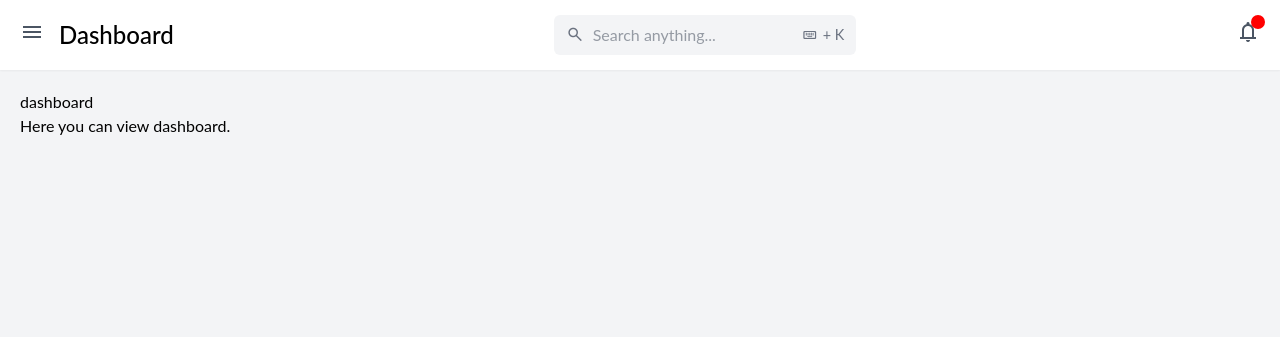
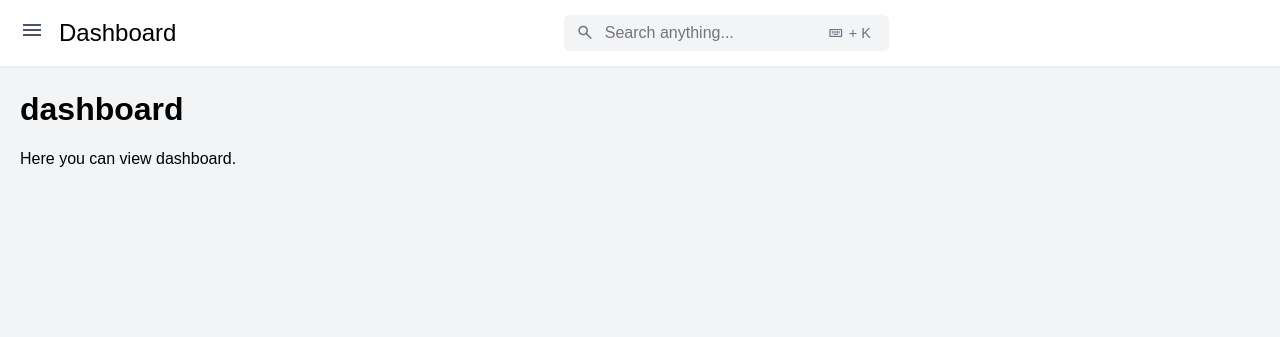
Before and after one commit to xraymundx/it38b-Enterprise, a PHP site: page / in a window 1280 px wide. Shown: the top 337 px of the page. Run offline with PHP 8.4, Linux system fonts and the light colour scheme; some libraries are stand-ins or nearby versions.

Commit message:
Refactor toolbar and sidenav styles; update toolbar title dynamically based on page

```diff
--- a/views/nurse/index.php
+++ b/views/nurse/index.php
@@ -6,13 +6,13 @@
     <meta name="viewport" content="width=device-width, initial-scale=1.0">
     <title>Nurse Dashboard</title>
     <link rel="stylesheet" href="../../style/style.css">
-    <link rel="stylesheet" href="https://fonts.googleapis.com/css2?family=Material+Symbols+Outlined:opsz,wght,FILL,GRAD@20..48,100..700,0..1,-50..200" />
-    <script src="https://unpkg.com/@tailwindcss/browser@4"></script>
+    <link rel="stylesheet"
+        href="https://fonts.googleapis.com/css2?family=Material+Symbols+Outlined:opsz,wght,FILL,GRAD@20..48,100..700,0..1,-50..200" />
     <style>
         body {
-            font-family: "Lato", sans-serif;
+            font-family: 'Poppins', sans-serif;
             background-color: #f3f4f6;
-            margin: 0; /* Reset default body margin */
+            margin: 0;
         }
 
         .toolbar {
@@ -28,12 +28,15 @@
             width: 100%;
             z-index: 2;
             box-shadow: 0 1px 2px rgba(0, 0, 0, 0.05);
-            transition: left 0.3s, width 0.3s; /* Add transition for smooth adjustment */
+            transition: left 0.3s, width 0.3s;
+            /* Add transition for smooth adjustment */
         }
 
         .toolbar.open {
-            left: 280px; /* Shift toolbar to the right when sidenav is open */
-            width: calc(100% - 280px); /* Reduce width to avoid covering sidenav */
+            left: 280px;
+            /* Shift toolbar to the right when sidenav is open */
+            width: calc(100% - 280px);
+            /* Reduce width to avoid covering sidenav */
         }
 
         .toolbar-left {
@@ -47,7 +50,8 @@
             border: none;
             font-size: 1.5rem;
             cursor: pointer;
-            color: #4b5563; /* Gray 600 */
+            color: #4b5563;
+            /* Gray 600 */
             padding: 0;
             margin: 0;
             outline: none;
@@ -57,10 +61,13 @@
             font-size: 1.5rem;
             margin: 0;
             font-weight: 500;
+            text-transform: capitalize;
+            /* Add to capitalize the title */
         }
 
         .toolbar-search {
-            background-color: #f3f4f6; /* Light gray */
+            background-color: #f3f4f6;
+            /* Light gray */
             border-radius: 6px;
             padding: 8px 12px;
             display: flex;
@@ -70,7 +77,8 @@
 
         .toolbar-search .material-symbols-outlined {
             font-size: 1.2rem;
-            color: #6b7280; /* Gray 500 */
+            color: #6b7280;
+            /* Gray 500 */
         }
 
         .toolbar-search input[type="text"] {
@@ -78,7 +86,8 @@
             background: none;
             outline: none;
             font-size: 1rem;
-            color: #374151; /* Gray 700 */
+            color: #374151;
+            /* Gray 700 */
         }
 
         .toolbar-actions {
@@ -89,7 +98,8 @@
 
         .toolbar-actions button {
             background: none;
-            border: 1px solid #6b7280; /* Gray 500 */
+            border: 1px solid #6b7280;
+            /* Gray 500 */
             color: #6b7280;
             border-radius: 6px;
             padding: 8px 12px;
@@ -107,7 +117,8 @@
 
         .toolbar-actions .notification .material-symbols-outlined {
             font-size: 1.5rem;
-            color: #4b5563; /* Gray 600 */
+            color: #4b5563;
+            /* Gray 600 */
         }
 
         .toolbar-actions .notification::after {
@@ -128,13 +139,15 @@
 
         .sidenav {
             height: 100%;
-            width: 0; /* Initially hidden */
+            width: 0;
+            /* Initially hidden */
             position: fixed;
             z-index: 1;
             top: 0;
             left: 0;
             background: linear-gradient(to bottom, #000144 46%, #000144 67%, #0002AA 100%);
-            color: white; /* Default text color for sidenav */
+            color: white;
+            /* Default text color for sidenav */
             overflow-x: hidden;
             transition: 0.3s;
             padding-top: 20px;
@@ -155,8 +168,18 @@
         }
 
         .sidenav-header h1 {
-            font-size: 1.5rem;
+            font-size: 2rem;
+            /* Increased by 5px from 1.5rem */
             margin: 0;
+            color: white;
+            /* Default white for the whole text if no span */
+        }
+
+        .sidenav-header h1 span.mf {
+            color: #00B4D8;
+        }
+
+        .sidenav-header h1 span.clinic {
             color: white;
         }
 
@@ -171,7 +194,8 @@
             padding: 10px 20px;
             text-decoration: none;
             font-size: 1rem;
-            color: white; /* Explicitly set text color to white */
+            color: white;
+            /* Explicitly set text color to white */
             display: flex;
             align-items: center;
             gap: 10px;
@@ -179,20 +203,25 @@
         }
 
         .sidenav-item:hover {
-            background-color: rgba(255, 255, 255, 0.1); /* Slightly lighter overlay on hover */
-            color: white; /* Ensure text remains white on hover */
+            background-color: rgba(255, 255, 255, 0.1);
+            /* Slightly lighter overlay on hover */
+            color: white;
+            /* Ensure text remains white on hover */
         }
 
         .sidenav-item.active {
-            background-color: #0ea5e9; /* Sky 500 */
+            background-color: #0ea5e9;
+            /* Sky 500 */
             font-weight: 500;
-            color: white; /* Ensure active text is white */
+            color: white;
+            /* Ensure active text is white */
         }
 
         .sidenav-footer {
             margin-top: auto;
             padding: 20px;
-            background-color: rgba(0, 0, 0, 0.2); /* Slightly darker overlay for footer */
+            background-color: rgba(0, 0, 0, 0.2);
+            /* Slightly darker overlay for footer */
             border-top: 1px solid rgba(255, 255, 255, 0.1);
         }
 
@@ -212,7 +241,8 @@
 
         .user-details {
             font-size: 0.9rem;
-            color: white; /* Explicitly set user details text to white */
+            color: white;
+            /* Explicitly set user details text to white */
         }
 
         .user-details strong {
@@ -223,7 +253,8 @@
             display: flex;
             align-items: center;
             gap: 10px;
-            color: white; /* Explicitly set footer link text to white */
+            color: white;
+            /* Explicitly set footer link text to white */
             text-decoration: none;
             font-size: 0.9rem;
             padding: 8px 15px;
@@ -232,20 +263,25 @@
         }
 
         .sidenav-footer a:hover {
-            background-color: rgba(255, 255, 255, 0.1); /* Slightly lighter overlay on hover */
-            color: white; /* Ensure text remains white on hover */
+            background-color: rgba(255, 255, 255, 0.1);
+            /* Slightly lighter overlay on hover */
+            color: white;
+            /* Ensure text remains white on hover */
         }
 
         .main {
-            margin-left: 0; /* Initially no margin */
+            margin-left: 0;
+            /* Initially no margin */
             padding: 20px;
-            padding-top: 70px; /* Adjust top padding to avoid overlap with toolbar */
+            padding-top: 70px;
+            /* Adjust top padding to avoid overlap with toolbar */
             transition: margin-left 0.3s;
         }
 
         .main.open {
             margin-left: 280px;
-            padding-top: 70px; /* Maintain top padding when sidenav is open */
+            padding-top: 70px;
+            /* Maintain top padding when sidenav is open */
         }
 
         .maincontainer {
@@ -254,13 +290,15 @@
 
         @media screen and (max-width: 768px) {
             .toolbar.open {
-                left: 100%; /* Move toolbar off-screen when sidenav is full width */
+                left: 100%;
+                /* Move toolbar off-screen when sidenav is full width */
                 width: 0;
             }
 
             .main.open {
                 margin-left: 100%;
-                padding-top: 70px; /* Maintain top padding */
+                padding-top: 70px;
+                /* Maintain top padding */
             }
         }
     </style>
@@ -273,12 +311,13 @@
             <button onclick="openNav()">
                 <span class="material-symbols-outlined">menu</span>
             </button>
-            <h2>Dashboard</h2>
+            <h2 id="pageTitle">Dashboard</h2>
         </div>
         <div class="toolbar-search">
             <span class="material-symbols-outlined">search</span>
             <input type="text" placeholder="Search anything...">
-            <button style="border: none; background: none; outline: none; cursor: pointer; color: #6b7280; font-size: 0.9rem; display: flex; align-items: center; gap: 5px;">
+            <button
+                style="border: none; background: none; outline: none; cursor: pointer; color: #6b7280; font-size: 0.9rem; display: flex; align-items: center; gap: 5px;">
                 <span class="material-symbols-outlined" style="font-size: 1rem;">keyboard</span> + K
             </button>
         </div>
@@ -286,12 +325,12 @@
             <div class="notification">
                 <span class="material-symbols-outlined">notifications</span>
             </div>
-            </div>
+        </div>
     </div>
 
     <div id="mySidenav" class="sidenav">
         <div class="sidenav-header">
-            <h1>MF CLINIC</h1>
+            <h1><span class="mf">MF</span> CLINIC</h1>
             <a href="javascript:void(0)" class="closebtn" onclick="closeNav()">&times;</a>
         </div>
         <a href="?page=dashboard" class="sidenav-item active">
@@ -372,6 +411,7 @@
     const sidenav = document.getElementById("mySidenav");
     const main = document.querySelector(".main");
     const toolbar = document.querySelector(".toolbar");
+    const pageTitleElement = document.getElementById("pageTitle");
 
     function openNav() {
         sidenav.classList.add("open");
@@ -385,8 +425,21 @@
         toolbar.classList.remove("open");
     }
 
-    // Add active class to the current page link
-    document.addEventListener('DOMContentLoaded', function() {
+    // Function to update the toolbar title based on the page
+    function updateToolbarTitle() {
+        const urlParams = new URLSearchParams(window.location.search);
+        const page = urlParams.get('page');
+        let title = 'Dashboard'; // Default title
+
+        if (page) {
+            title = page.replace('_', ' '); // Replace underscores with spaces
+        }
+
+        pageTitleElement.textContent = title;
+    }
+
+    // Add active class to the current page link and update the toolbar title
+    document.addEventListener('DOMContentLoaded', function () {
         const links = document.querySelectorAll('.sidenav-item');
         const currentPage = window.location.search;
 
@@ -398,5 +451,10 @@
                 link.classList.remove('active');
             }
         });
+
+        updateToolbarTitle(); // Call the function on page load
     });
+
+    // Update the title when the URL changes (e.g., clicking a sidenav link)
+    window.addEventListener('popstate', updateToolbarTitle);
 </script>
```
